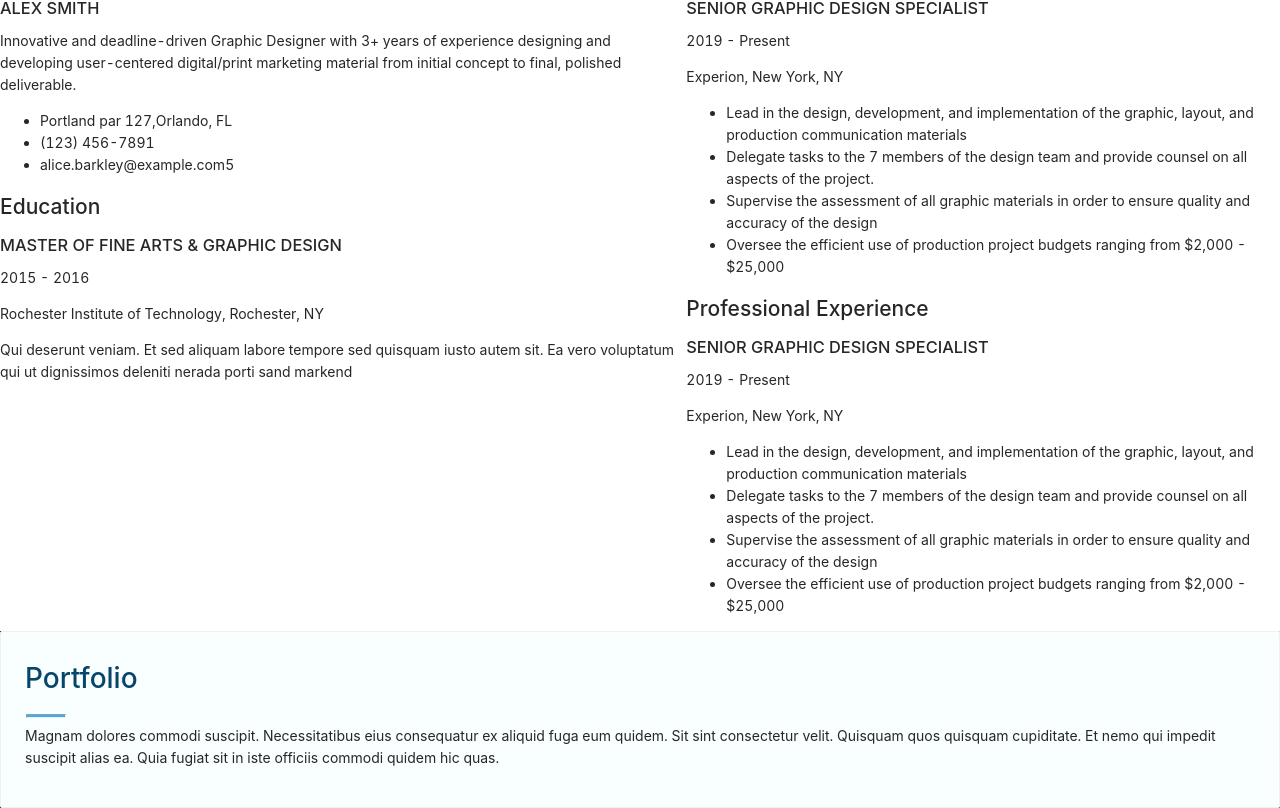
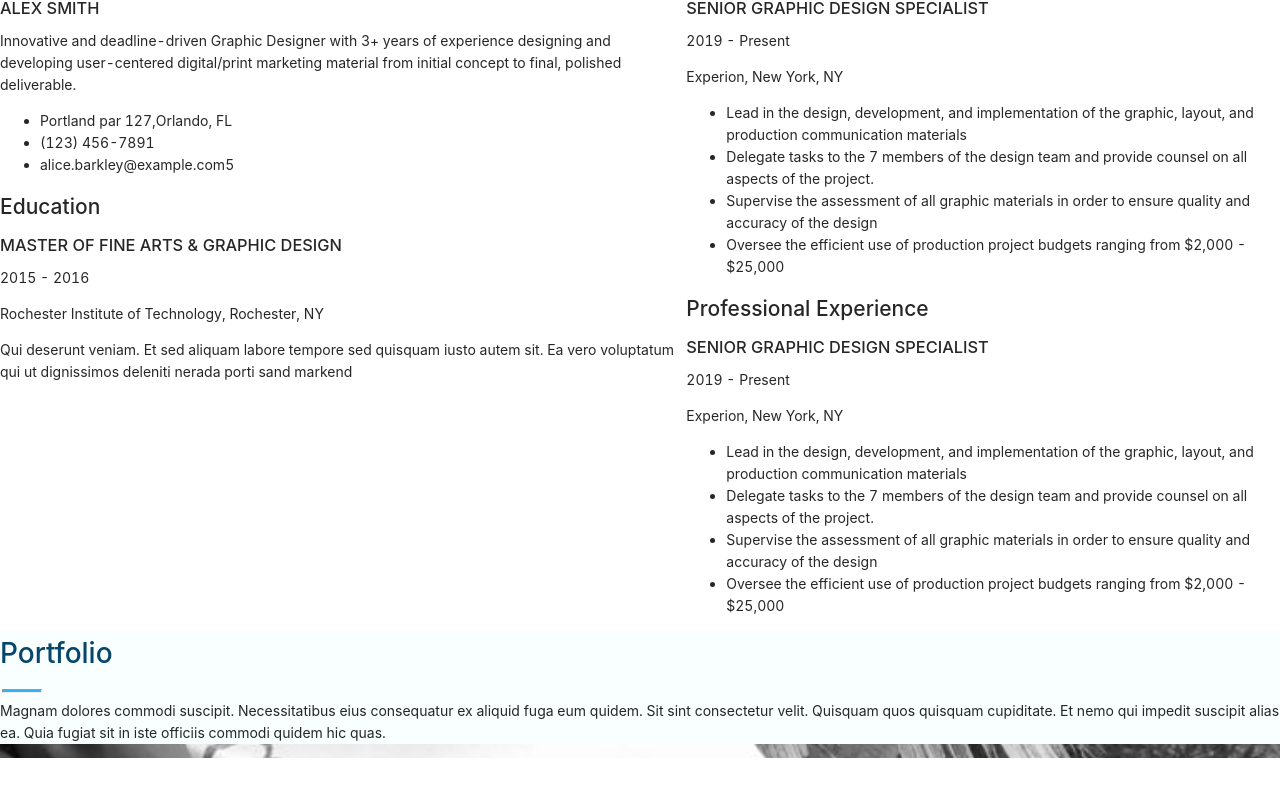
Before and after one commit to Consolatrice-tech/Portfolio-ReactJs, a React (Create React App) app: page / in a window 1280 px wide. Shown: the part 2278-3086 px from the top of the page. After the commit the page ends 3036 px from the top, so only its background shows below. Built offline with nearby package versions, Linux system fonts and the light colour scheme.

Commit message:
Changes div

```diff
--- a/src/components/PortfolioComponent.js
+++ b/src/components/PortfolioComponent.js
@@ -1,16 +1,15 @@
 import React from 'react';
 import './index.css';
-import {Card} from 'antd';
 
 const PortfolioComponent=()=>{
     return (
-        <Card className="Portfolio-container">
+        <div className="Portfolio-container">
         <h1> Portfolio </h1>
         <hr/>
         <p>Magnam dolores commodi suscipit. Necessitatibus eius consequatur ex aliquid fuga eum quidem.
             Sit sint consectetur velit. Quisquam quos quisquam cupiditate. Et nemo qui impedit suscipit alias ea.
             Quia fugiat sit in iste officiis commodi quidem hic quas.</p>
-        </Card>
+        </div>
 
     )};
     export default PortfolioComponent;
```
